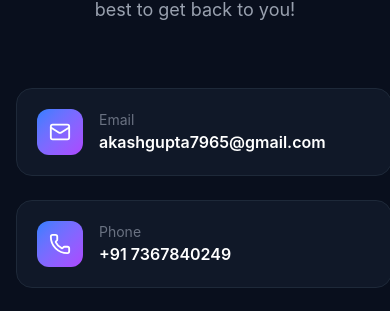
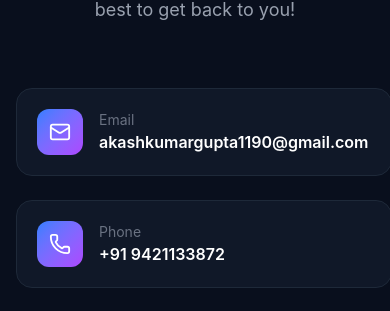
Before and after one commit to Akash7367/portfolio, a React (Vite) app: page / in a window 390 px wide. Shown: the part 8336-8647 px from the top of the page. Built offline with nearby package versions, Linux system fonts and the light colour scheme.

Commit message:
Update contact email and phone number

```diff
--- a/src/components/Contact.tsx
+++ b/src/components/Contact.tsx
@@ -32,14 +32,14 @@ export default function Contact({ darkMode }: ContactProps) {
     {
       icon: <Mail size={22} />,
       label: 'Email',
-      value: 'akashgupta7965@gmail.com',
-      href: 'mailto:akashgupta7965@gmail.com',
+      value: 'akashkumargupta1190@gmail.com',
+      href: 'mailto:akashkumargupta1190@gmail.com',
     },
     {
       icon: <Phone size={22} />,
       label: 'Phone',
-      value: '+91 7367840249',
-      href: 'tel:+917367840249',
+      value: '+91 9421133872',
+      href: 'tel:+919421133872',
     },
     {
       icon: <MapPin size={22} />,
@@ -176,7 +176,7 @@ export default function Contact({ darkMode }: ContactProps) {
                   <span className="font-bold text-[14px] leading-none">GFG</span>
                 </motion.a>
                 <motion.a
-                  href="mailto:akashgupta7965@gmail.com"
+                  href="mailto:akashkumargupta1190@gmail.com"
                   whileHover={{ scale: 1.1, y: -3 }}
                   whileTap={{ scale: 0.95 }}
                   className={`p-3 rounded-xl transition-all duration-200 ${
--- a/src/components/Footer.tsx
+++ b/src/components/Footer.tsx
@@ -116,7 +116,7 @@ export default function Footer({ darkMode }: FooterProps) {
               <span className="font-bold text-[14px] leading-none">GFG</span>
             </a>
             <a
-              href="mailto:akashgupta7965@gmail.com"
+              href="mailto:akashkumargupta1190@gmail.com"
               className={`p-2.5 rounded-xl transition-all duration-200 ${
                 darkMode
                   ? 'bg-gray-800 text-gray-400 hover:bg-blue-500/20 hover:text-blue-400'
--- a/src/components/Navbar.tsx
+++ b/src/components/Navbar.tsx
@@ -150,7 +150,7 @@ export default function Navbar({ darkMode, setDarkMode }: NavbarProps) {
                 <span className="font-bold text-xs leading-none">GFG</span>
               </a>
               <a
-                href="mailto:akashgupta7965@gmail.com"
+                href="mailto:akashkumargupta1190@gmail.com"
                 className={`p-2 rounded-lg transition-all duration-200 hover:bg-blue-500/10 ${
                   darkMode ? 'text-gray-400 hover:text-blue-400' : 'text-gray-500 hover:text-blue-600'
                 }`}
@@ -278,7 +278,7 @@ export default function Navbar({ darkMode, setDarkMode }: NavbarProps) {
                   <span className="font-bold text-[14px] leading-none">GFG</span>
                 </a>
                 <a
-                  href="mailto:akashgupta7965@gmail.com"
+                  href="mailto:akashkumargupta1190@gmail.com"
                   className={`p-2 rounded-lg ${darkMode ? 'text-gray-400' : 'text-gray-500'}`}
                 >
                   <Mail size={20} />
```
